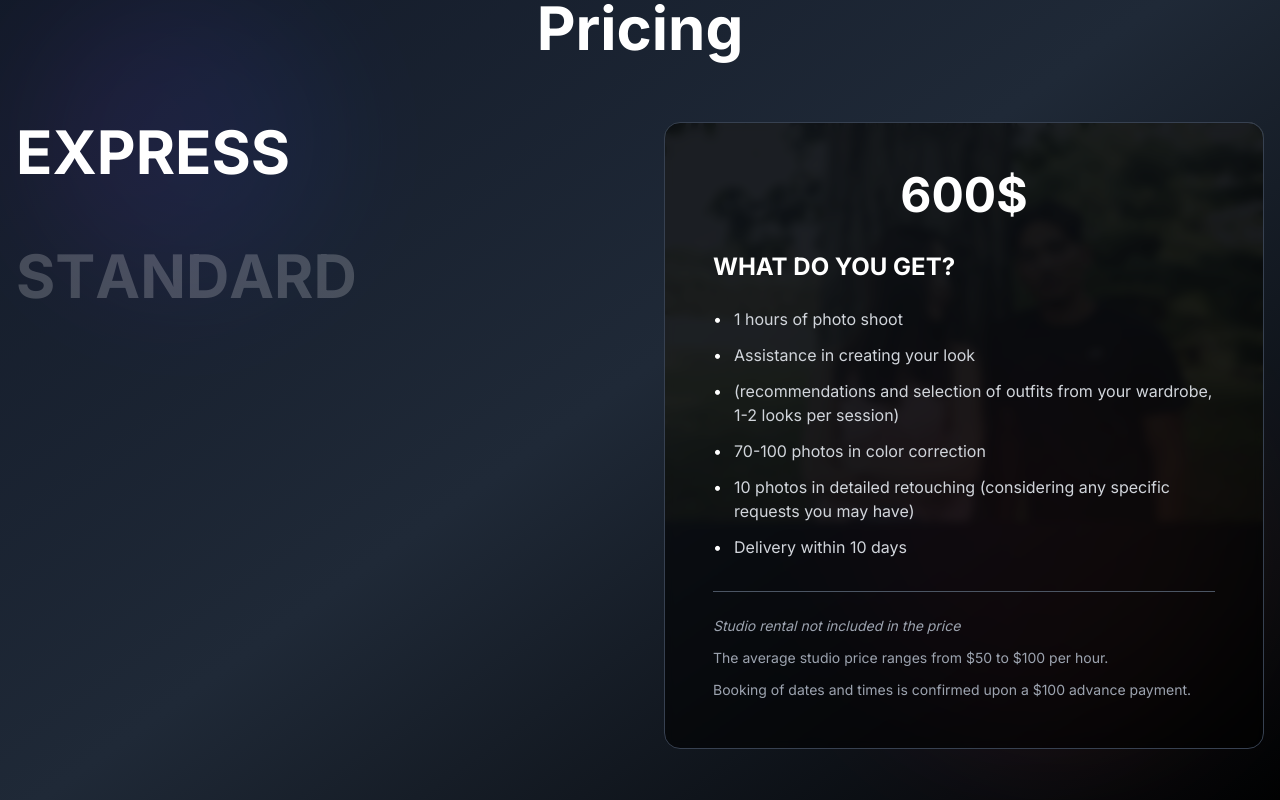
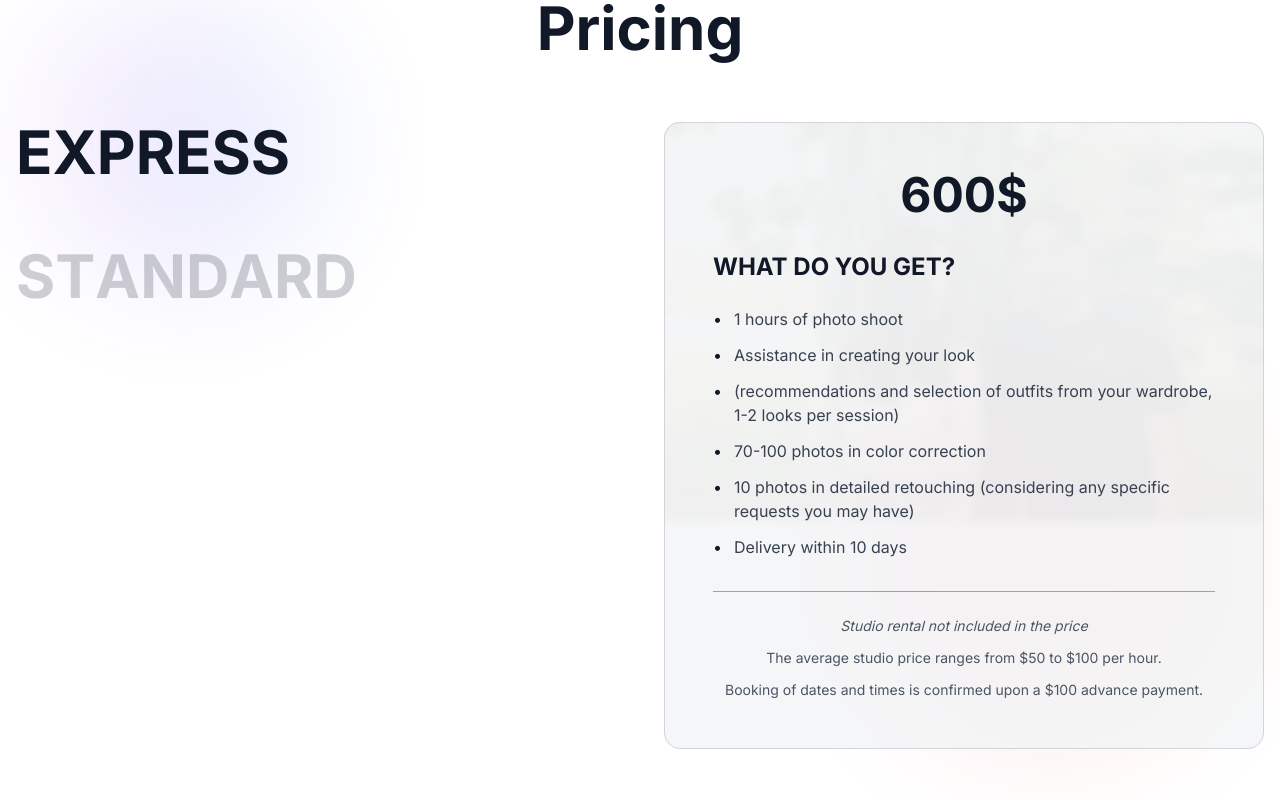
Before and after one commit to aibek1392/MIKA-photographer-profile, a React (Create React App) app: page / in a window 1280 px wide. Shown: the part 1860-2660 px from the top of the page. Built offline with nearby package versions, Linux system fonts and the light colour scheme; a web font is replaced by a local one.

Commit message:
Add dark mode support, improve touch handling, and enhance footer with creator attribution

```diff
--- a/src/components/Footer.tsx
+++ b/src/components/Footer.tsx
@@ -23,6 +23,7 @@ const Footer: React.FC = () => {
   const quickLinks = [
     { href: '#home', label: 'Home' },
     { href: '#about', label: 'About' },
+    { href: '#pricing', label: 'Pricing' },
     { href: '#portfolio', label: 'Portfolio' },
     { href: '#contact', label: 'Contact' },
   ];
@@ -31,7 +32,7 @@ const Footer: React.FC = () => {
     <footer className="bg-black dark:bg-gray-900 text-white">
       <div className="container-custom">
         <div className="py-12 lg:py-16">
-          <div className="grid md:grid-cols-2 lg:grid-cols-4 gap-8">
+          <div className="grid md:grid-cols-2 lg:grid-cols-4 gap-8 text-center">
             {/* Brand Section */}
             <div className="lg:col-span-2">
               <motion.div
@@ -57,17 +58,6 @@ const Footer: React.FC = () => {
                   artistic vision. Let me tell your story through the lens of my camera.
                 </p>
 
-                {/* Contact Info */}
-                <div className="space-y-3">
-                  <div className="flex items-center space-x-3 text-gray-300">
-                    <Mail className="w-5 h-5" />
-                    <span>hello@mikaphotography.com</span>
-                  </div>
-                  <div className="flex items-center space-x-3 text-gray-300">
-                    <Phone className="w-5 h-5" />
-                    <span>480-784-7840</span>
-                  </div>
-                </div>
               </motion.div>
             </div>
 
@@ -77,6 +67,7 @@ const Footer: React.FC = () => {
               whileInView={{ opacity: 1, y: 0 }}
               transition={{ duration: 0.6, delay: 0.1 }}
               viewport={{ once: true }}
+              className="text-center"
             >
               <h4 className="text-lg font-semibold mb-4">Quick Links</h4>
               <ul className="space-y-3">
@@ -99,6 +90,7 @@ const Footer: React.FC = () => {
               whileInView={{ opacity: 1, y: 0 }}
               transition={{ duration: 0.6, delay: 0.2 }}
               viewport={{ once: true }}
+              className="text-center"
             >
               <h4 className="text-lg font-semibold mb-4">Services</h4>
               <ul className="space-y-3">
@@ -162,6 +154,20 @@ const Footer: React.FC = () => {
                 <p className="text-gray-500 text-xs mt-1">
                   Made with ❤️ for capturing beautiful moments
                 </p>
+                <div className="flex items-center justify-center md:justify-end gap-2 mt-1">
+                  <p className="text-gray-500 text-xs">
+                    Created by Aibek
+                  </p>
+                  <a
+                    href="https://www.instagram.com/aiba_10/"
+                    target="_blank"
+                    rel="noopener noreferrer"
+                    className="text-white hover:text-gray-300 transition-colors duration-300"
+                    aria-label="Aibek's Instagram"
+                  >
+                    <Instagram className="w-5 h-5 drop-shadow-lg" />
+                  </a>
+                </div>
               </div>
             </div>
           </motion.div>
--- a/src/components/Hero.tsx
+++ b/src/components/Hero.tsx
@@ -103,7 +103,7 @@ const Hero: React.FC = () => {
             initial={{ opacity: 0, y: 30 }}
             animate={{ opacity: 1, y: 0 }}
             transition={{ duration: 0.8, delay: 0.6 }}
-            className="text-lg sm:text-xl text-gray-200 mb-12 max-w-2xl mx-auto leading-relaxed"
+            className="text-lg sm:text-xl text-gray-200 mb-12 max-w-2xl mx-auto leading-relaxed text-center"
           >
             Professional photographer specializing in weddings, portraits, and events.
             Let me capture your special moments with creativity and passion.
--- a/src/components/InstagramFeed.tsx
+++ b/src/components/InstagramFeed.tsx
@@ -42,7 +42,7 @@ const InstagramFeed: React.FC = () => {
   ];
 
   return (
-    <section className="py-3 bg-white relative overflow-hidden">
+    <section className="py-3 bg-white dark:bg-gradient-to-br dark:from-gray-900 dark:via-gray-800 dark:to-black relative overflow-hidden">
       <div className="container mx-auto px-4">
         <motion.div
           ref={ref}
@@ -53,13 +53,13 @@ const InstagramFeed: React.FC = () => {
         >
           <motion.h2
             variants={itemVariants}
-            className="text-3xl sm:text-4xl lg:text-5xl font-bold text-gray-900"
+            className="text-3xl sm:text-4xl lg:text-5xl font-bold text-gray-900 dark:text-white"
           >
             Instagram Feed
           </motion.h2>
           <motion.p
             variants={itemVariants}
-            className="text-lg text-gray-600 max-w-3xl mx-auto"
+            className="text-lg text-gray-600 dark:text-gray-300 max-w-3xl mx-auto"
           >
             Follow my latest work and behind-the-scenes moments on Instagram.
             Each image captures a unique story and showcases my passion for photography.
--- a/src/components/InteractiveSelector.tsx
+++ b/src/components/InteractiveSelector.tsx
@@ -81,6 +81,10 @@ export const ImageSwiper: React.FC<ImageSwiperProps> = ({
     setFullscreenImage(imageSrc);
   }, []);
 
+  const handleImageTap = useCallback((imageSrc: string) => {
+    setFullscreenImage(imageSrc);
+  }, []);
+
   const closeFullscreen = useCallback(() => {
     setFullscreenImage(null);
   }, []);
@@ -149,7 +153,7 @@ export const ImageSwiper: React.FC<ImageSwiperProps> = ({
 
     // Only trigger fullscreen if movement is minimal (not scrolling/swiping)
     // More lenient threshold for swiper interaction
-    if (deltaX < 30 && deltaY < 30) {
+    if (deltaX < 50 && deltaY < 50) {
       e.preventDefault();
       e.stopPropagation();
       setFullscreenImage(imageSrc);
@@ -343,12 +347,16 @@ export const ImageSwiper: React.FC<ImageSwiperProps> = ({
               onClick={(e) => handleImageClick(imageList[originalIndex], e)}
               onTouchStart={handleTouchStart}
               onTouchEnd={(e) => handleTouchEnd(imageList[originalIndex], e)}
+              onTouchMove={(e) => e.preventDefault()}
               onMouseDown={(e) => e.stopPropagation()}
+              onTouchStartCapture={(e) => e.stopPropagation()}
               style={{
                 pointerEvents: 'auto',
                 WebkitTapHighlightColor: 'transparent',
                 cursor: 'pointer',
-                touchAction: 'manipulation'
+                touchAction: 'none',
+                userSelect: 'none',
+                WebkitUserSelect: 'none'
               }}
             >
               <img
--- a/src/components/Pricing.tsx
+++ b/src/components/Pricing.tsx
@@ -184,29 +184,29 @@ const HoverSliderContent: React.FC<{ packages: any[] }> = ({ packages }) => {
           transition={{ duration: 0.5, ease: "easeOut" }}
           className={activeSlide === index ? "block" : "absolute inset-0 pointer-events-none"}
         >
-          <div className="text-2xl sm:text-3xl lg:text-5xl font-bold text-white mb-4 lg:mb-8 text-center">
+          <div className="text-2xl sm:text-3xl lg:text-5xl font-bold text-gray-900 dark:text-white mb-4 lg:mb-8 text-center">
             {pkg.price}
           </div>
-          <h4 className="text-lg sm:text-xl lg:text-2xl font-bold text-white mb-3 lg:mb-6">
+          <h4 className="text-lg sm:text-xl lg:text-2xl font-bold text-gray-900 dark:text-white mb-3 lg:mb-6">
             WHAT DO YOU GET?
           </h4>
           <ul className="space-y-2 lg:space-y-3 mb-4 lg:mb-8">
             {pkg.details.map((detail: string, detailIndex: number) => (
-              <li key={detailIndex} className="flex items-start text-gray-300">
-                <span className="text-white mr-2 lg:mr-3">•</span>
+              <li key={detailIndex} className="flex items-start text-gray-700 dark:text-gray-300">
+                <span className="text-gray-900 dark:text-white mr-2 lg:mr-3">•</span>
                 <span className="text-sm lg:text-base leading-relaxed">{detail}</span>
               </li>
             ))}
           </ul>
 
-          <div className="border-t border-gray-600 pt-3 lg:pt-6 space-y-2 lg:space-y-3">
-            <p className="text-xs lg:text-sm text-gray-400 italic">
+          <div className="border-t border-gray-400 dark:border-gray-600 pt-3 lg:pt-6 space-y-2 lg:space-y-3 text-center">
+            <p className="text-xs lg:text-sm text-gray-600 dark:text-gray-400 italic">
               Studio rental not included in the price
             </p>
-            <p className="text-xs lg:text-sm text-gray-400">
+            <p className="text-xs lg:text-sm text-gray-600 dark:text-gray-400">
               The average studio price ranges from $50 to $100 per hour.
             </p>
-            <p className="text-xs lg:text-sm text-gray-400">
+            <p className="text-xs lg:text-sm text-gray-600 dark:text-gray-400">
               Booking of dates and times is confirmed upon a $100 advance payment.
             </p>
           </div>
@@ -272,7 +272,7 @@ export default function Pricing() {
     <section
       id="pricing"
       ref={ref}
-      className="py-20 bg-gradient-to-br from-gray-900 via-gray-800 to-black relative overflow-hidden"
+      className="py-20 bg-white dark:bg-gray-900 relative overflow-hidden"
     >
       {/* Background decoration */}
       <div className="absolute inset-0 opacity-10">
@@ -292,7 +292,7 @@ export default function Pricing() {
           transition={{ duration: 0.6, ease: "easeOut" }}
           className="text-center mb-16"
         >
-          <h2 className="text-4xl sm:text-5xl lg:text-6xl font-bold mb-6 text-white">
+          <h2 className="text-4xl sm:text-5xl lg:text-6xl font-bold mb-6 text-gray-900 dark:text-white">
             Pricing
           </h2>
         </motion.div>
@@ -309,7 +309,7 @@ export default function Pricing() {
             <div className="flex lg:flex-col lg:space-y-12 space-x-4 lg:space-x-0 justify-center lg:justify-start">
               {packages.map((pkg, index) => (
                 <div key={pkg.name} className="text-center lg:text-left">
-                  <h3 className="text-2xl sm:text-3xl lg:text-6xl font-bold text-white">
+                  <h3 className="text-2xl sm:text-3xl lg:text-6xl font-bold text-gray-900 dark:text-white">
                     <TextStaggerHover
                       text={pkg.name}
                       index={index}
@@ -337,7 +337,7 @@ export default function Pricing() {
               </div>
 
               {/* Content Container */}
-              <div className="relative z-10 bg-black/60 backdrop-blur-sm rounded-2xl p-4 sm:p-6 lg:p-12 border border-gray-700">
+              <div className="relative z-10 bg-gray-100/80 dark:bg-black/60 backdrop-blur-sm rounded-2xl p-4 sm:p-6 lg:p-12 border border-gray-300 dark:border-gray-700">
                 <HoverSliderContent packages={packages} />
               </div>
             </div>
```
